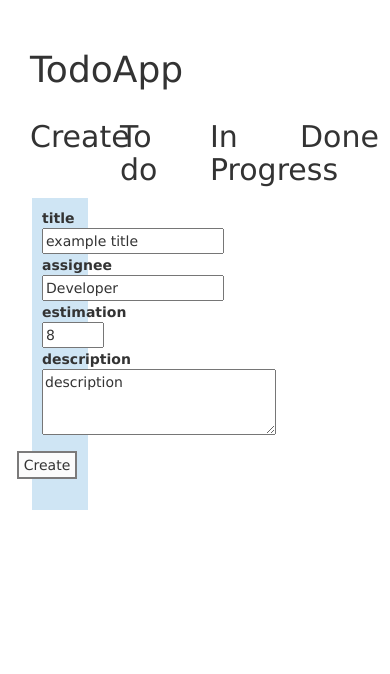
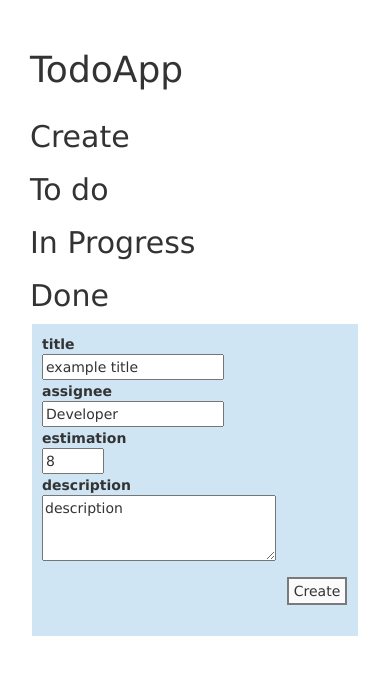
Before and after one commit to delsener/webengineering.todoapp, a website: page public/index.html in a window 390 px wide. Drawn offline with nearby package versions, Linux system fonts and the light colour scheme; no server answers.

Commit message:
Update index.html
adapted layout

```diff
--- a/public/index.html
+++ b/public/index.html
@@ -21,24 +21,24 @@
 <div id="mainView">
 
 <div class="row">
-	<div class="col-xs-3" >
+	<div class="col-lg-3" >
 	    <h2>Create</h2>
 	</div>
 
-    <div class="col-xs-3">
+    <div class="col-lg-3">
         <h2>To do</h2>
     </div>
 
-    <div class="col-xs-3">
+    <div class="col-lg-3">
         <h2>In Progress</h2>
     </div>
-    <div class="col-xs-3">
+    <div class="col-lg-3">
         <h2>Done</h2>
     </div>
 </div>
 
 <div class="row">
-	<div class="col-xs-3">
+	<div class="col-lg-3">
 	    <div class="create">
 	    	<div class="todolist">
 		        <dl class="dl-horizontal">
@@ -57,15 +57,15 @@
 	    </div>
 	</div>
 
-    <div class="col-xs-3 ">
+    <div class="col-lg-3 ">
         <div class="todos" id="listTodo" ></div>
     </div>
 
-    <div class="col-xs-3 ">
+    <div class="col-lg-3 ">
         <div class="inProgress" id="listInProgress"></div>
     </div>
 
-    <div class="col-xs-3 ">
+    <div class="col-lg-3 ">
         <div class="done" id="listDone"></div>
     </div>
 </div>
```
